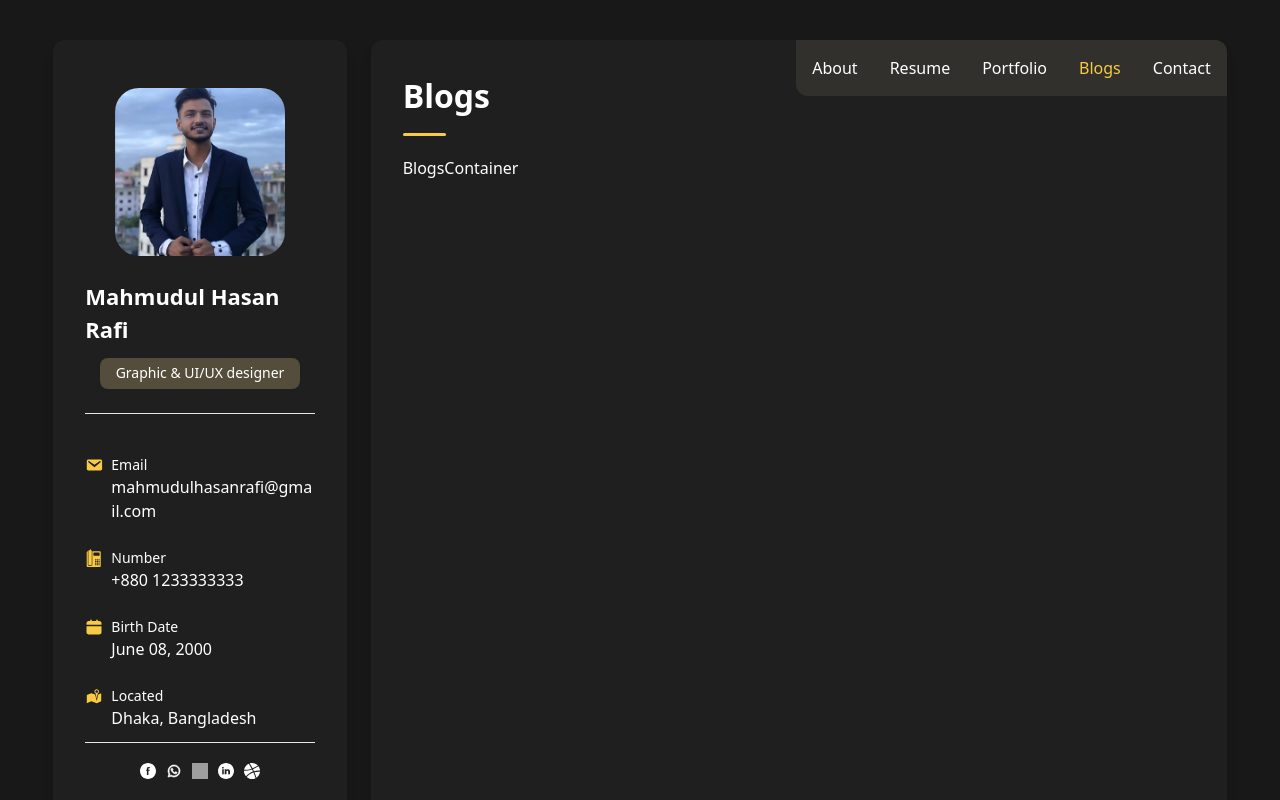
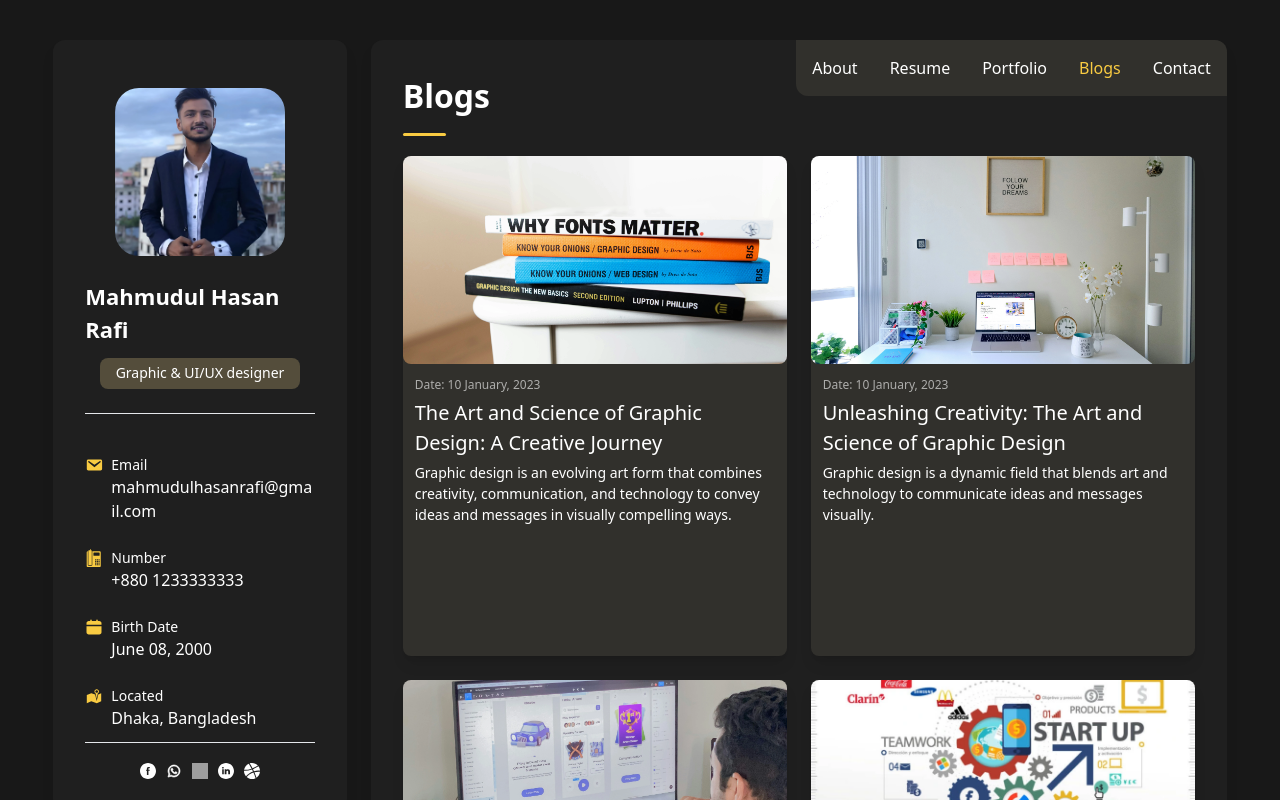
Before and after one commit to rafaswe/rafi-s_portfolio, a Next.js app: page /blogs in a window 1280 px wide. Shown: the top 800 px of the page. Built offline with nearby package versions, Linux system fonts and the light colour scheme; grey boxes are pictures that could not be loaded.

Commit message:
Added Blogs page

```diff
--- a/components/common/AnimateCard.tsx
+++ b/components/common/AnimateCard.tsx
@@ -4,12 +4,33 @@ import { ReactNode } from "react";
 const AnimateCard = ({
   variants,
   children,
+  className = "",
 }: {
-  variants: Variants;
+  variants?: Variants;
   children: ReactNode;
+  className?: string;
 }) => {
+  const linkVariants = {
+    initial: {
+      scale: 0.5,
+      opacity: 0,
+    },
+    animate: {
+      scale: 1,
+      opacity: 1,
+      transition: {
+        duration: 0.5,
+        ease: "easeOut",
+      },
+    },
+  };
   return (
-    <motion.div variants={variants} initial="initial" animate="animate">
+    <motion.div
+      variants={variants ?? linkVariants}
+      initial="initial"
+      animate="animate"
+      whileHover="hover"
+      className={className}>
       {children}
     </motion.div>
   );
--- a/components/showCaseSection/blogs/Blogs.container.tsx
+++ b/components/showCaseSection/blogs/Blogs.container.tsx
@@ -1,7 +1,38 @@
+import AnimateCard from "@/components/common/AnimateCard";
+import { Blogs } from "@/enum";
+import Image from "next/image";
+import Link from "next/link";
 import ComponentLayout from "../Component.layout";
 
 const BlogsContainer = () => {
-  return <ComponentLayout title="Blogs">BlogsContainer</ComponentLayout>;
+  return (
+    <ComponentLayout title="Blogs">
+      <div className="grid grid-cols-2 gap-6">
+        {Blogs?.map((blog, index) => (
+          <AnimateCard key={index} className="col-span-2 group lg:col-span-1">
+            <Link
+              href=""
+              className="bg-card  flex flex-col min-h-[385px]  lg:h-[500px] 2xl:h-[380px] rounded-lg shadow-lg">
+              <Image
+                src={blog?.imgUrl}
+                alt="blogImage"
+                width={1260}
+                height={760}
+                className="w-full h-52 object-cover rounded-lg"
+              />
+              <div className="p-3 flex flex-col gap-1">
+                <p className="text-xs opacity-60">Date: {blog.date}</p>
+                <p className="text-lg font-medium group-hover:text-active duration-300 transition-colors ease-in-out">
+                  {blog.title}
+                </p>
+                <p className="text-sm">{blog.shortDes}</p>
+              </div>
+            </Link>
+          </AnimateCard>
+        ))}
+      </div>
+    </ComponentLayout>
+  );
 };
 
 export default BlogsContainer;
```
Also changed, not shown: public/images/blog4.webp.
